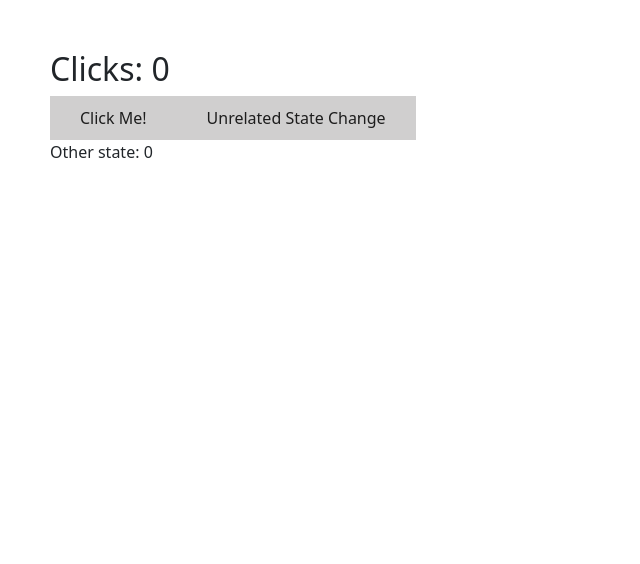
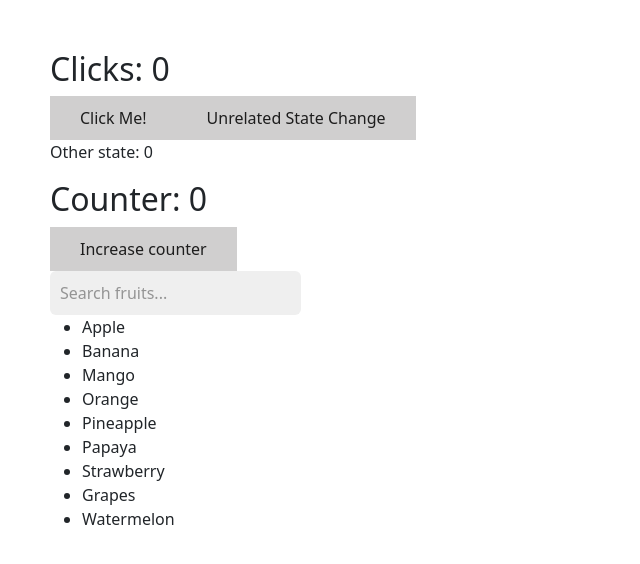
Before and after one commit to kriskris-27/react-ts-mosh, a React (Vite) app: page / in a window 1280 px wide. Shown: the top 564 px of the page, without its empty margins (0-640 px from the left). Built offline with nearby package versions, Linux system fonts and the light colour scheme.

Commit message:
callback example 2

```diff
--- a/src/App.tsx
+++ b/src/App.tsx
@@ -7,6 +7,7 @@
 // import Userefex1 from "./useRef/Userefex1"
 
 import UseCallbackExample from "./usecallback/Ex1callback"
+import Ex2callback from "./usecallback/Ex2callback"
 // import Usememoex from "./useMemo/Usememoex"
 
 
@@ -24,6 +25,7 @@ export const App = () => {
     <SimExMemo/> */}
     {/* <Usememoex/> */}
     <UseCallbackExample/>
+    <Ex2callback/>
     </>
   )
 }
--- /dev/null
+++ b/src/usecallback/Ex2callback.tsx
@@ -0,0 +1,48 @@
+import { useState, useCallback, useMemo } from "react";
+
+const FruitList = ({ filterFruits }: { filterFruits: (term: string) => string[] }) => {
+  console.log("🍓 FruitList re-rendered");
+  const [term, setTerm] = useState("");
+
+  const results = useMemo(() => filterFruits(term), [filterFruits, term]);
+
+  return (
+    <div>
+      <input
+        type="text"
+        placeholder="Search fruits..."
+        value={term}
+        onChange={(e) => setTerm(e.target.value)}
+      />
+      <ul>
+        {results.map((fruit, idx) => (
+          <li key={idx}>{fruit}</li>
+        ))}
+      </ul>
+    </div>
+  );
+};
+
+export default function Ex2callback() {
+  const [count, setCount] = useState(0);
+
+  const fruits = [
+    "Apple", "Banana", "Mango", "Orange", "Pineapple",
+    "Papaya", "Strawberry", "Grapes", "Watermelon"
+  ];
+
+  // ✅ useCallback ensures filterFruits function reference is stable
+  const filterFruits = useCallback(
+    (term: string) => fruits.filter(f => f.toLowerCase().includes(term.toLowerCase())),
+    [fruits]
+  );
+
+  return (
+    <div>
+      <h2>Counter: {count}</h2>
+      <button onClick={() => setCount(count + 1)}>Increase counter</button>
+
+      <FruitList filterFruits={filterFruits} />
+    </div>
+  );
+}
```
